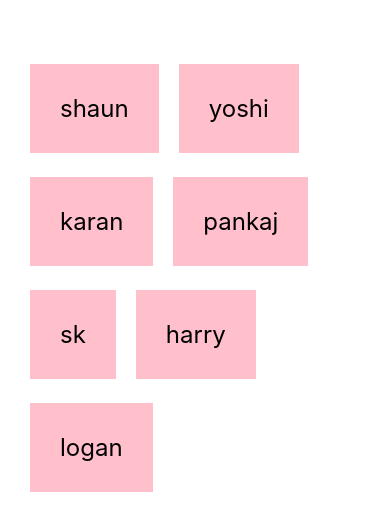
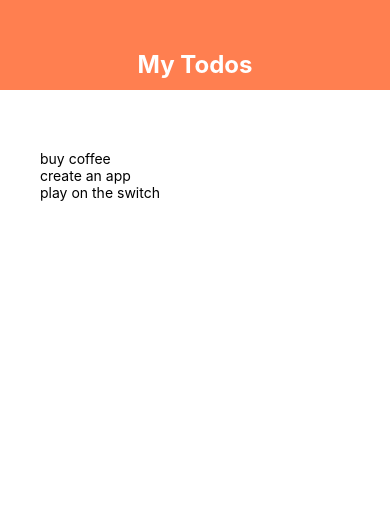
Before and after one commit to kev-luo/react-native-practice, a React Native app: screen / in a window 390 px wide. Shown: the top 530 px of the page. Built offline with nearby package versions, Linux system fonts and the light colour scheme.

Commit message:
todo header

```diff
--- a/App.js
+++ b/App.js
@@ -1,22 +1,25 @@
 import React, { useState } from "react";
-import { StyleSheet, View } from "react-native";
+import { StyleSheet, View, Text } from "react-native";
 
-import TouchableFlatList from './components/TouchableFlatList';
+import TodoHeader from './projects/todo/TodoHeader'
+import TodoList from './projects/todo/TodoList';
 
 export default function App() {
-  const [people, setPeople] = useState([
-    { name: "shaun", id: 1 },
-    { name: "yoshi", id: 2 },
-    { name: "karan", id: 3 },
-    { name: "pankaj", id: 4 },
-    { name: "sk", id: 5 },
-    { name: "harry", id: 6 },
-    { name: "logan", id: 7 },
+  const [todos, setTodos] = useState([
+    { text: "buy coffee", key: "1" },
+    { text: "create an app", key: "2" },
+    { text: "play on the switch", key: "3" },
   ]);
 
   return (
     <View style={styles.container}>
-      <TouchableFlatList setPeople={setPeople} people={people} />
+      <TodoHeader />
+      <View style={styles.content}>
+        {/* todo form */}
+        <View style={styles.list}>
+          <TodoList todos={todos}/>
+        </View>
+      </View>
     </View>
   );
 }
@@ -25,9 +28,11 @@ const styles = StyleSheet.create({
   container: {
     flex: 1,
     backgroundColor: "#fff",
-    paddingTop: 40,
-    paddingHorizontal: 20,
-    // alignItems: 'center',
-    // justifyContent: 'center',
+  },
+  content: {
+    padding: 40
+  },
+  list: {
+    marginTop: 20
   }
 });
--- /dev/null
+++ b/projects/todo/TodoHeader.js
@@ -0,0 +1,24 @@
+import React from 'react'
+import { StyleSheet, View, Text } from "react-native";
+
+export default function TodoHeader() {
+  return (
+    <View style={styles.header}>
+      <Text style={styles.title}>My Todos</Text>
+    </View>
+  )
+}
+
+const styles = StyleSheet.create({
+  header: {
+    height: 90,
+    paddingTop: 50,
+    backgroundColor: "coral"
+  },
+  title: {
+    textAlign: "center",
+    color: "#fff",
+    fontSize: 24,
+    fontWeight: "bold"
+  }
+})
--- /dev/null
+++ b/projects/todo/TodoList.js
@@ -0,0 +1,17 @@
+import React from "react";
+import { StyleSheet, FlatList, Text } from "react-native";
+
+export default function TodoList({ todos }) {
+  return (
+    <FlatList
+      data={todos}
+      renderItem={({ item }) => <Text style={styles.item}>{item.text}</Text>}
+    />
+  );
+}
+
+const styles = StyleSheet.create({
+  item: {
+
+  }
+})
```
Also changed, not shown: projects/todo/TodoForm.js (added, +9 -0 lines), components/basics/ButtonStyled.js (renamed from components/ButtonStyled.js), components/basics/FlatListStyled.js (renamed from components/FlatListStyled.js), components/basics/ScrollViewStyled.js (renamed from components/ScrollViewStyled.js), components/basics/TextInputStyled.js (renamed from components/TextInputStyled.js), components/basics/TouchableFlatList.js (renamed from components/TouchableFlatList.js).
